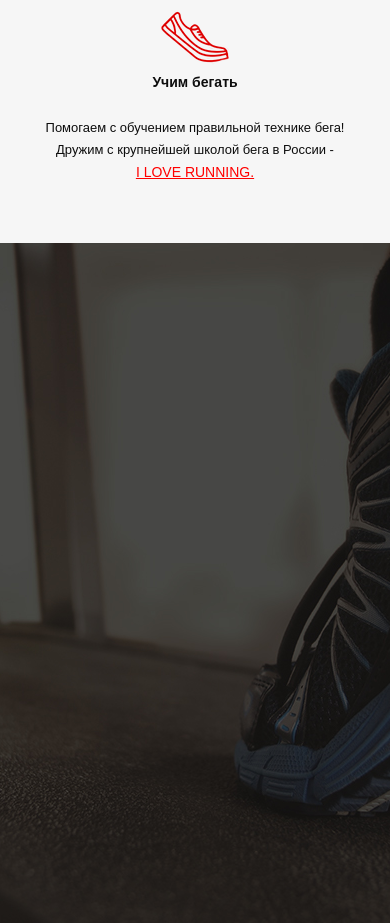
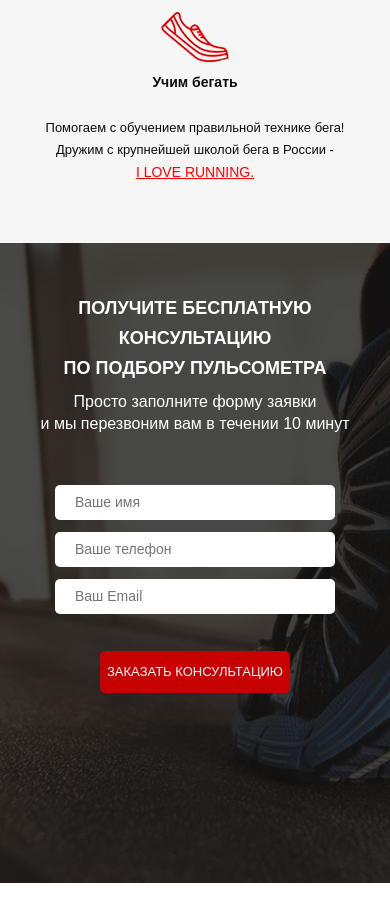
Before and after one commit to PrihodkoMax/Pulse, a plain HTML site: page src/index.html in a window 390 px wide. Shown: the part 1477-2400 px from the top of the page. After the commit the page ends 2360 px from the top, so only its background shows below. Drawn offline with Linux system fonts and the light colour scheme.

Commit message:
Made some corrections

```diff
--- a/src/index.html
+++ b/src/index.html
@@ -57,11 +57,9 @@
 	</div>
 
 	<section class="advantages">
-		<div class="advantages__title">
-			<h2>НАШИ ПРЕИМУЩЕСТВА</h2>
-		</div>
+		<div div class="container">
+			<h2 class="title">НАШИ ПРЕИМУЩЕСТВА</h2>
 
-		<div div class="container">
 			<div class="advantages__items">
 
 				<div class="advantages__item">
@@ -99,12 +97,22 @@
 					</div>
 				</div>
 			</div>
-		</div>
 	</section>
 
-	<section class="form">
+	<section class="consultation">
 		<div class="container">
+			<h2 class="title title_left">Получите бесплатную консультацию<br>
+				по подбору пульсометра</h2>
+			<div class="consultation__descr">Просто заполните форму заявки<br>
+				и мы перезвоним вам в течении 10 минут</div>
 
+			<form class="feed-form" action="#">
+				<input name="name" required placeholder="Ваше имя" type="text">
+				<input name="phone" required placeholder="Ваше телефон" type="number">
+				<input name="email" required placeholder="Ваш Email" type="email">
+
+				<button class="button button_submit">заказать кОНСУЛЬТАЦИЮ</button>
+			</form>
 		</div>
 	</section>
 
--- a/src/sass/blocks/_advantages.scss
+++ b/src/sass/blocks/_advantages.scss
@@ -2,16 +2,6 @@
 	min-height: 472px;
 	padding: 70px 0 120px 0;
 	background-color: #F6F6F6;
-	&__title {
-		text-align: center;
-		h2 {
-			font-weight: bold;
-			font-size: 30px;
-			line-height: 30px;
-			color: #0D0D0D;
-			text-transform: uppercase;
-		}
-	}
 	&__items {
 		margin-top: 60px;
 		display: flex;
--- a/src/sass/blocks/_buttons.scss
+++ b/src/sass/blocks/_buttons.scss
@@ -14,4 +14,10 @@
 		font-size: 16px;
 		margin-top: 67px;
 	}
+	&_submit {
+		width: 100%;
+		height: 58px;
+		font-size: 16px;
+		line-height: 25px;
+	}
 }
--- /dev/null
+++ b/src/sass/blocks/_consultation.scss
@@ -0,0 +1,11 @@
+.consultation {
+	min-height: 680px;
+	padding: 100px 0 108px 0;
+	background: url(../img/bg2.png) center (center/cover) no-repeat;
+	&__descr {
+		font-weight: 500;
+		font-size: 20px;
+		line-height: 30px;
+		color: #FFFFFF;
+	}
+}
--- a/src/sass/blocks/_form.scss
+++ /dev/null
@@ -1,4 +0,0 @@
-.form {
-	min-height: 680px;
-	background: url(../img/bg2.png) center (center/cover) no-repeat;
-}
--- /dev/null
+++ b/src/sass/blocks/_forms.scss
@@ -0,0 +1,20 @@
+.feed-form {
+	margin-top: 36px;
+	display: flex;
+	flex-direction: column;
+	width: 303px;
+	input {
+		height: 54px;
+		background: #FFFFFF;
+		margin-bottom: 12px;
+		border-radius: 5px;
+		border: none;
+		font-weight: 300;
+		padding: 0 20px;
+		font-size: 14px;
+		color: #4B4B4B;
+		&:nth-child(3) {
+			margin-bottom: 17px;
+		}
+	}
+}
--- a/src/sass/blocks/_media.scss
+++ b/src/sass/blocks/_media.scss
@@ -32,11 +32,6 @@
 	.advantages {
 		min-height: 430px;
 		padding: 40px 0 60px 0;
-		&__title {
-			h2 {
-				font-size: 26px;
-			}
-		}
 		&__items {
 			margin-top: 40px;
 			padding: 0px 10px 0 10px;
@@ -48,6 +43,10 @@
 			font-size: 13px;
 			line-height: 22px;
 		}
+	}
+	.consultation {
+		min-height: 450px;
+		padding: 50px 0 70px 0;
 	}
 }
 
@@ -62,71 +61,24 @@
 			}
 		}
 	}
+	.consultation {
+		min-height: 640px;
+		&__descr {
+			text-align: center;
+			font-size: 18px;
+			line-height: 22px;
+		}
+	}
+	.title {
+		font-size: 28px;
+		&_left {
+			font-size: 26px;
+			text-align: center;
+			line-height: 32px;
+		}
+	}
 }
 
-// Mobile Menu panel
-
-// @media (max-width: 768px) {
-// 	.menu {
-// 		position: fixed;
-// 		display: flex;
-// 		flex-direction: column;
-// 		justify-content: center;
-// 		align-items: center;
-// 		top: 0;
-// 		left: -100%;
-// 		width: 50%;
-// 		height: 100vh;
-// 		padding: 20px 15px;
-// 		background-color: (0,0,0, 0.8);
-// 		transition: 0.6s all;
-// 		&_active {
-// 			left: 0;
-// 		}
-// 		&__item {
-// 			border: none;
-// 			padding-right: 0;
-// 			margin: 10px 0;
-// 		}
-// 	}
-// 	.hambuger {
-// 		display: block;
-// 		position: absolute;
-// 		right: 10px;
-// 		top: 50%;
-// 		transform: translateY(-50%);
-// 		width: 26px;
-//			height: 12px; ---> heigth 3*2px + margin-bottom 3*2px
-// 		span {
-// 			display: block;
-// 			height: 2px;
-// 			width: 100%;
-// 			background-color: #fff;
-// 			margin-bottom: 2px;
-// 			transition: 0.6s all;
-// 		}
-// 		&_active {
-// 			span {
-// 				margin-bottom: -2px;
-// 				&:nth-child(1) {
-// 					transform: translateY(3px) rotate(-45deg);
-// 				}
-// 				&:nth-child(2) {
-// 					display: none;
-// 				}
-// 				&:nth-child(3) {
-// 					transform: translateY(3px) rotate(45deg);
-// 				}
-// 			}
-// 		}
-// 	}
-// }
-
-// In _general.scss need to add
-
-// .hambuger {
-// 	display: none;
-// }
 
 @media (max-width: 576px) {
 	.promo {
@@ -184,11 +136,6 @@
 		font-size: 16px;
 	}
 	.advantages {
-		&__title {
-			h2 {
-				font-size: 20px;
-			}
-		}
 		&__items {
 			flex-direction: column;
 			align-items: center;
@@ -202,4 +149,33 @@
 			margin-top: 0;
 		}
 	}
+	.title {
+		font-size: 25px;
+		&_left {
+			font-size: 18px;
+			text-align: center;
+			line-height: 30px;
+		}
+	}
+	.consultation {
+		&__descr {
+			text-align: center;
+			font-size: 16px;
+			line-height: 22px;
+		}
+	}
+	.feed-form {
+		margin: 50px auto 0 auto;
+		width: 280px;
+		input {
+		height: 35px;
+		}
+	}
+	.button {
+		&_submit {
+			height: 42px;
+			font-size: 13px;
+			margin: 20px auto 0 auto;
+		}
+	}
 }
--- /dev/null
+++ b/src/sass/blocks/_titles.scss
@@ -0,0 +1,15 @@
+.title {
+	text-align: center;
+	font-weight: bold;
+	font-size: 30px;
+	line-height: 30px;
+	color: #0D0D0D;
+	text-transform: uppercase;
+	&_left {
+		font-weight: bold;
+		font-size: 36px;
+		line-height: 54px;
+		color: #FFFFFF;
+		text-align: left;
+	}
+}
--- a/src/sass/style.scss
+++ b/src/sass/style.scss
@@ -14,5 +14,7 @@
 @import 'blocks/header';
 @import 'blocks/buttons';
 @import 'blocks/advantages';
-@import 'blocks/form';
+@import 'blocks/consultation';
+@import 'blocks/titles';
+@import 'blocks/forms';
 @import 'blocks/media';
```
Also changed, not shown: src/js/script.js (+16 -16 lines), src/css/style.min.css, 2 other files.
